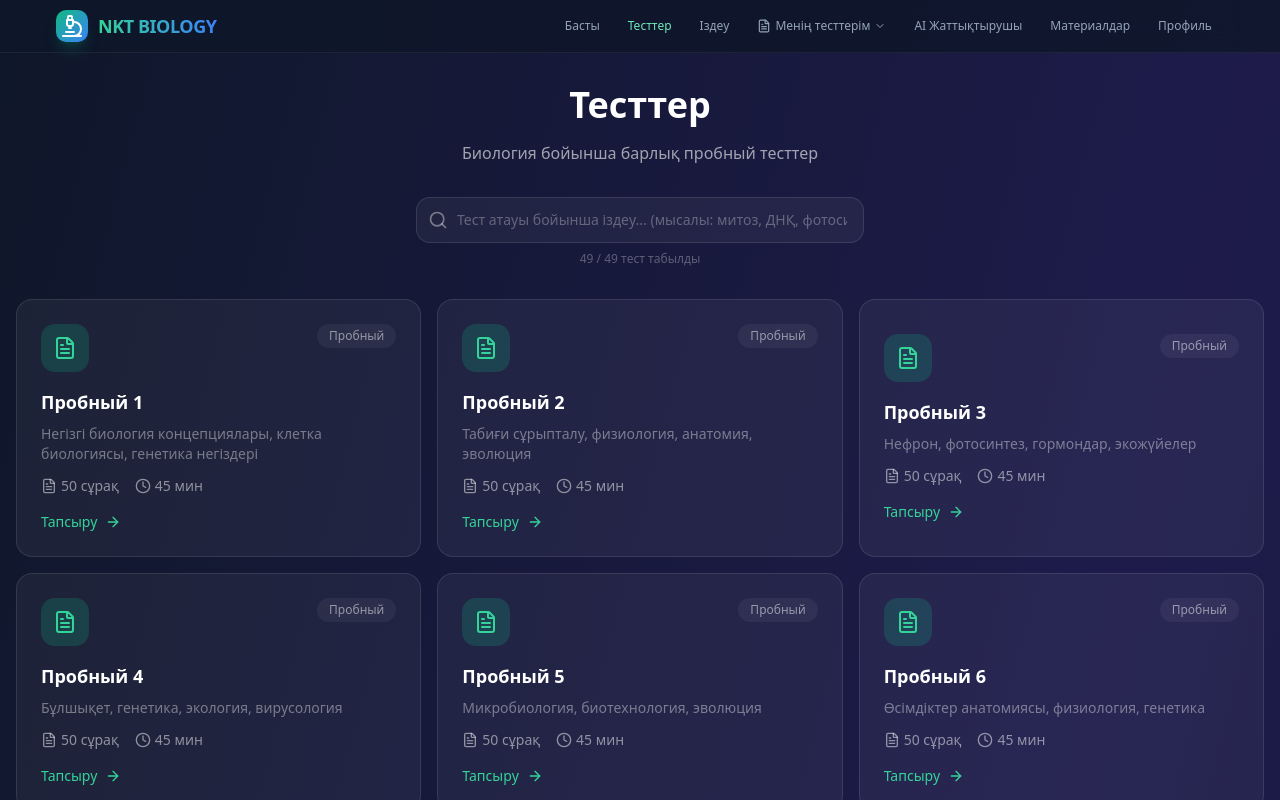
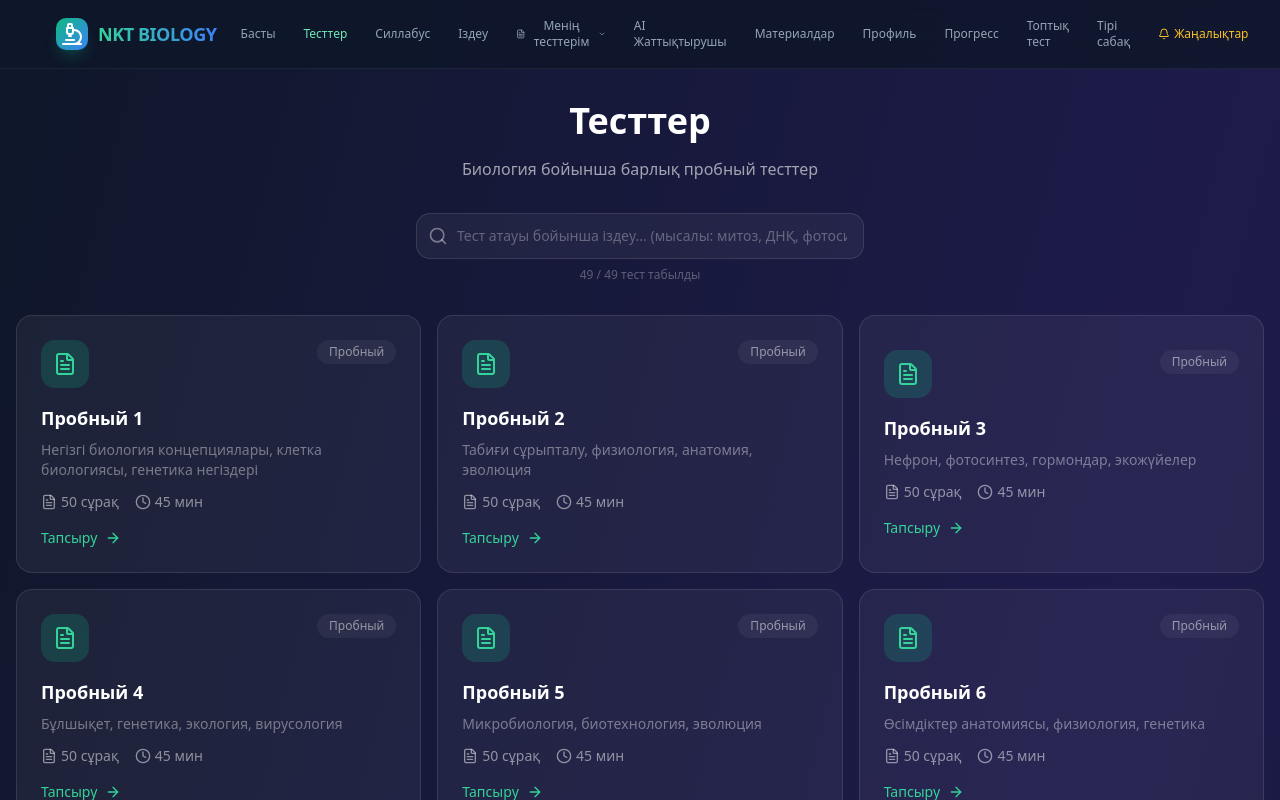
Before and after one commit to didarradid97-netizen/NKT_BIOLOGY_2026, a React (Vite) app in the folder app/: page /#/tests in a window 1280 px wide. Shown: the top 800 px of the page. Built offline with nearby package versions, Linux system fonts and the light colour scheme; what @trpc/react-query would draw is missing.

Commit message:
Add files via upload

```diff
--- a/app/src/components/Navbar.tsx
+++ b/app/src/components/Navbar.tsx
@@ -16,11 +16,18 @@ import {
   X,
   ChevronDown,
   Search,
+  BarChart3,
+  Users,
+  Trophy,
+  Video,
+  Bell,
+  GraduationCap,
 } from "lucide-react";
 
 const mainLinks = [
   { path: "/", label: "Басты", icon: Home },
   { path: "/tests", label: "Тесттер", icon: FileText },
+  { path: "/syllabus", label: "Силлабус", icon: GraduationCap },
   { path: "/search", label: "Іздеу", icon: Search },
 ];
 
@@ -122,6 +129,47 @@ export default function Navbar() {
                 {link.label}
               </Link>
             ))}
+            <Link
+              to="/progress"
+              className={`px-3 py-2 rounded-xl text-xs font-medium transition-all ${
+                isActive("/progress")
+                  ? "bg-[#10b981]/12 text-[#6ee7b7]"
+                  : "text-[#94a3b8] hover:bg-white/[0.05] hover:text-[#e2e8f0]"
+              }`}
+            >
+              Прогресс
+            </Link>
+            <Link
+              to="/group-test"
+              className={`px-3 py-2 rounded-xl text-xs font-medium transition-all ${
+                isActive("/group-test")
+                  ? "bg-[#10b981]/12 text-[#6ee7b7]"
+                  : "text-[#94a3b8] hover:bg-white/[0.05] hover:text-[#e2e8f0]"
+              }`}
+            >
+              Топтық тест
+            </Link>
+            <Link
+              to="/live"
+              className={`px-3 py-2 rounded-xl text-xs font-medium transition-all ${
+                isActive("/live")
+                  ? "bg-[#10b981]/12 text-[#6ee7b7]"
+                  : "text-[#94a3b8] hover:bg-white/[0.05] hover:text-[#e2e8f0]"
+              }`}
+            >
+              Тірі сабақ
+            </Link>
+            <Link
+              to="/updates"
+              className={`px-3 py-2 rounded-xl text-xs font-medium transition-all flex items-center gap-1 ${
+                isActive("/updates")
+                  ? "bg-[#f59e0b]/12 text-[#fbbf24]"
+                  : "text-[#fbbf24] hover:bg-[#f59e0b]/10 hover:text-[#fbbf24]"
+              }`}
+            >
+              <Bell className="w-3 h-3" />
+              Жаңалықтар
+            </Link>
 
             {authenticated && (
               <button
@@ -157,11 +205,18 @@ export default function Navbar() {
             <X className="w-5 h-5" />
           </button>
 
+          <div className="px-4 py-2 text-xs font-bold text-[#475569] uppercase tracking-wider">Негізгі</div>
           <Link to="/" onClick={() => setMobOpen(false)} className="flex items-center gap-3 p-4 rounded-2xl text-lg font-semibold text-[#e2e8f0] bg-white/[0.04]">
             <Home className="w-5 h-5 text-[#10b981]" /> Басты
           </Link>
           <Link to="/tests" onClick={() => setMobOpen(false)} className="flex items-center gap-3 p-4 rounded-2xl text-lg font-semibold text-[#e2e8f0] bg-white/[0.04]">
             <FileText className="w-5 h-5 text-[#10b981]" /> Тесттер
+          </Link>
+          <Link to="/syllabus" onClick={() => setMobOpen(false)} className="flex items-center gap-3 p-4 rounded-2xl text-lg font-semibold text-[#e2e8f0] bg-white/[0.04]">
+            <GraduationCap className="w-5 h-5 text-[#f59e0b]" /> Силлабус
+          </Link>
+          <Link to="/search" onClick={() => setMobOpen(false)} className="flex items-center gap-3 p-4 rounded-2xl text-lg font-semibold text-[#e2e8f0] bg-white/[0.04]">
+            <Search className="w-5 h-5 text-[#3b82f6]" /> Іздеу
           </Link>
           <div className="px-4 py-2 text-xs font-bold text-[#475569] uppercase tracking-wider">Менің тесттерім</div>
           <Link to="/my-tests" onClick={() => setMobOpen(false)} className="flex items-center gap-3 p-4 rounded-2xl text-base font-medium text-[#cbd5e1] bg-white/[0.02] ml-2">
@@ -175,8 +230,26 @@ export default function Navbar() {
           </Link>
 
           <div className="px-4 py-2 text-xs font-bold text-[#475569] uppercase tracking-wider">Қосымша</div>
+          <Link to="/updates" onClick={() => setMobOpen(false)} className="flex items-center gap-3 p-4 rounded-2xl text-lg font-semibold text-[#fbbf24] bg-[#f59e0b]/10 border border-[#f59e0b]/20">
+            <Bell className="w-5 h-5 text-[#f59e0b]" /> Жаңалықтар
+          </Link>
           <Link to="/ai-trainer" onClick={() => setMobOpen(false)} className="flex items-center gap-3 p-4 rounded-2xl text-lg font-semibold text-[#e2e8f0] bg-white/[0.04]">
             <Bot className="w-5 h-5 text-[#a855f7]" /> AI Жаттықтырушы
+          </Link>
+          <Link to="/search" onClick={() => setMobOpen(false)} className="flex items-center gap-3 p-4 rounded-2xl text-lg font-semibold text-[#e2e8f0] bg-white/[0.04]">
+            <Search className="w-5 h-5 text-[#3b82f6]" /> Іздеу
+          </Link>
+          <Link to="/progress" onClick={() => setMobOpen(false)} className="flex items-center gap-3 p-4 rounded-2xl text-lg font-semibold text-[#e2e8f0] bg-white/[0.04]">
+            <BarChart3 className="w-5 h-5 text-[#10b981]" /> Прогресс
+          </Link>
+          <Link to="/group-test" onClick={() => setMobOpen(false)} className="flex items-center gap-3 p-4 rounded-2xl text-lg font-semibold text-[#e2e8f0] bg-white/[0.04]">
+            <Users className="w-5 h-5 text-[#f59e0b]" /> Топтық тест
+          </Link>
+          <Link to="/achievements" onClick={() => setMobOpen(false)} className="flex items-center gap-3 p-4 rounded-2xl text-lg font-semibold text-[#e2e8f0] bg-white/[0.04]">
+            <Trophy className="w-5 h-5 text-[#f59e0b]" /> Жетістіктер
+          </Link>
+          <Link to="/live" onClick={() => setMobOpen(false)} className="flex items-center gap-3 p-4 rounded-2xl text-lg font-semibold text-[#e2e8f0] bg-white/[0.04]">
+            <Video className="w-5 h-5 text-[#ef4444]" /> Тірі сабақ
           </Link>
           <Link to="/resources" onClick={() => setMobOpen(false)} className="flex items-center gap-3 p-4 rounded-2xl text-lg font-semibold text-[#e2e8f0] bg-white/[0.04]">
             <BookOpen className="w-5 h-5 text-[#3b82f6]" /> Материалдар
```
